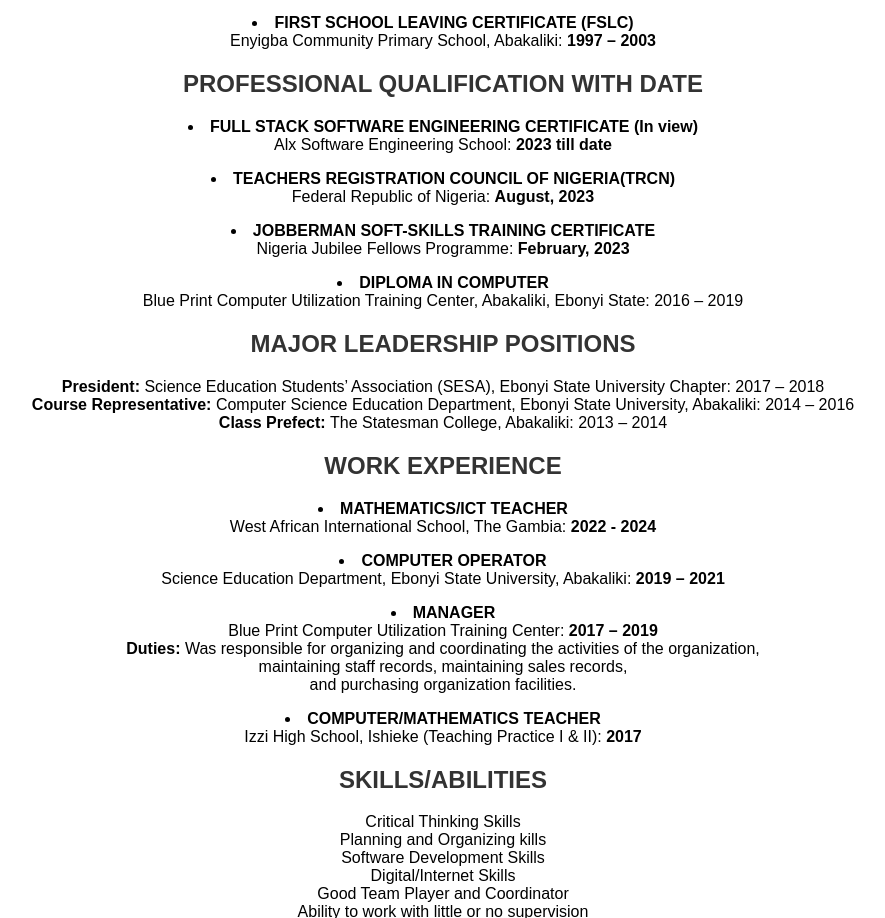
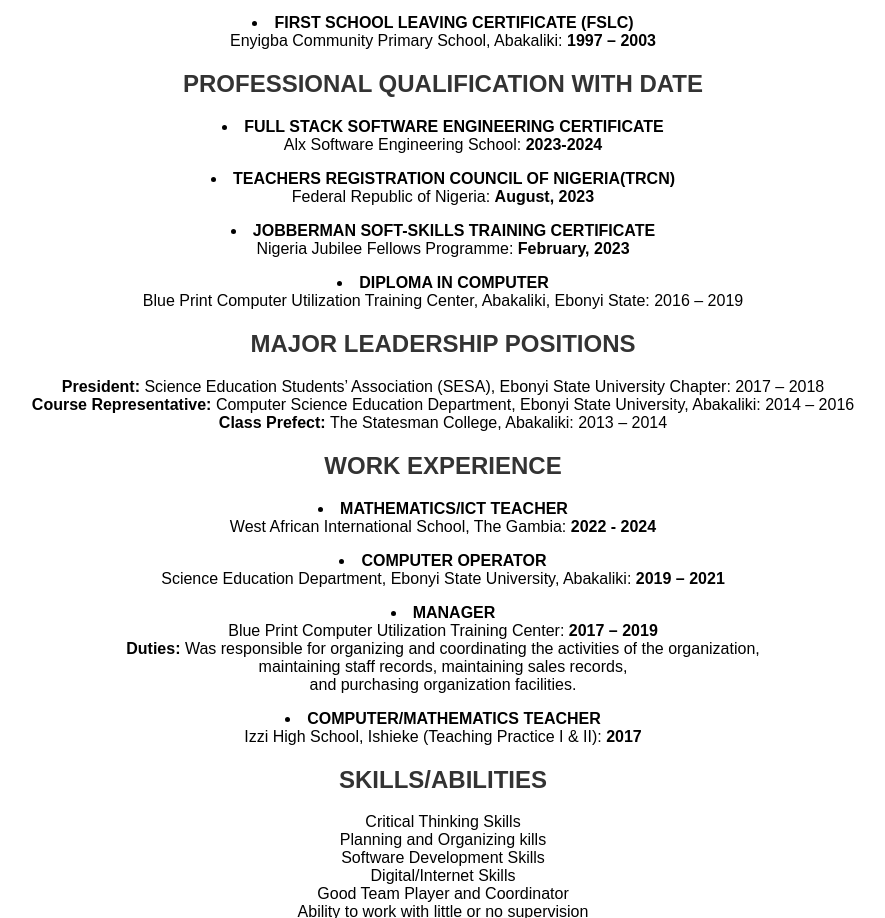
Before and after one commit to Isaiah19/Isaiah19.github.io, a plain HTML site: page cv.html in a window 1280 px wide. Shown: the part 843-1761 px from the top of the page, without its empty margins (197-1082 px from the left). Drawn offline with Linux system fonts and the light colour scheme.

Commit message:
cv.html file updated

```diff
--- a/cv.html
+++ b/cv.html
@@ -45,8 +45,8 @@
                  Enyigba Community Primary School, Abakaliki: <b> 1997 – 2003 </b>
 
             <h2> <b> PROFESSIONAL QUALIFICATION WITH DATE </b> </h2>
-            <p> <li> <b> FULL STACK SOFTWARE ENGINEERING CERTIFICATE (In view) </b> </li>
-                Alx Software Engineering School: <b> 2023 till date </b>
+            <p> <li> <b> FULL STACK SOFTWARE ENGINEERING CERTIFICATE </b> </li>
+                Alx Software Engineering School: <b> 2023-2024 </b>
             <p> <li> <b>  TEACHERS REGISTRATION COUNCIL OF NIGERIA(TRCN) </b> </li>
              Federal Republic of Nigeria: <b> August, 2023 </b>
            <p> <li> <b> JOBBERMAN SOFT-SKILLS TRAINING CERTIFICATE </b> </li>
```
